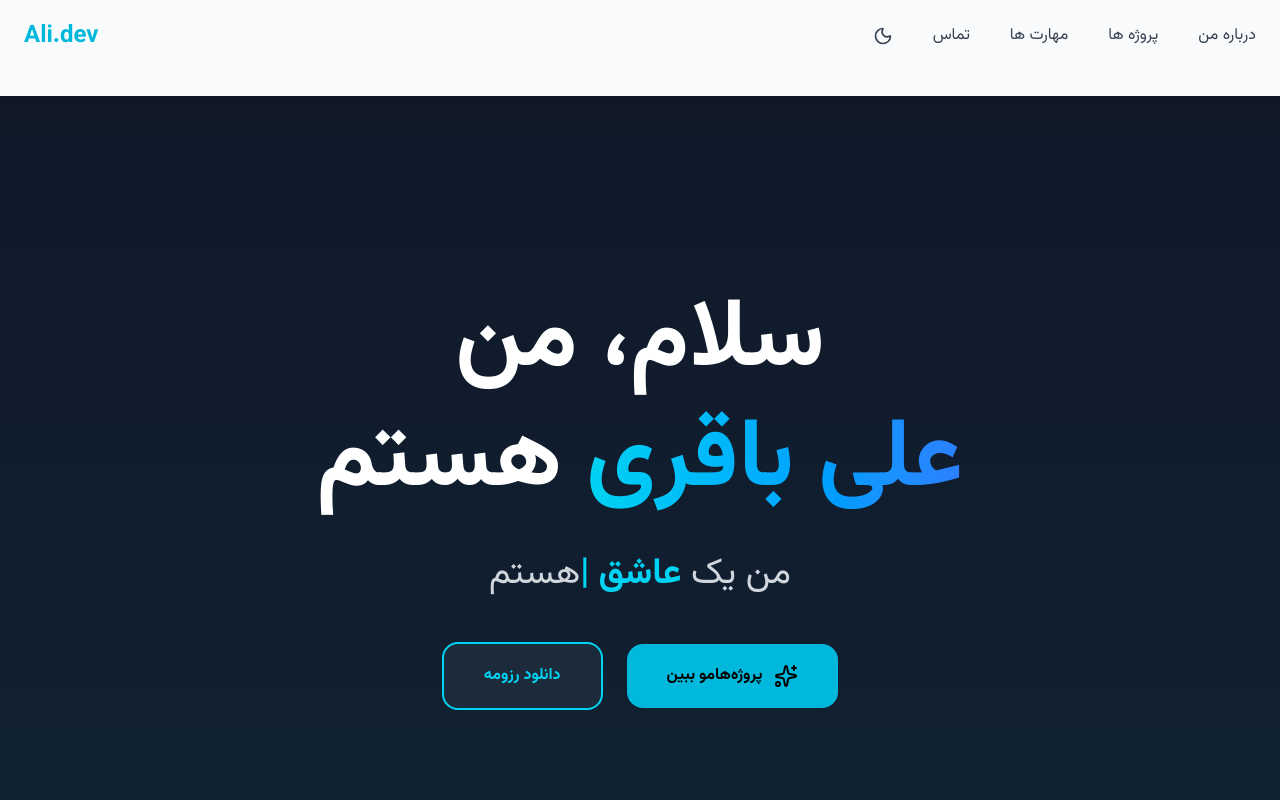
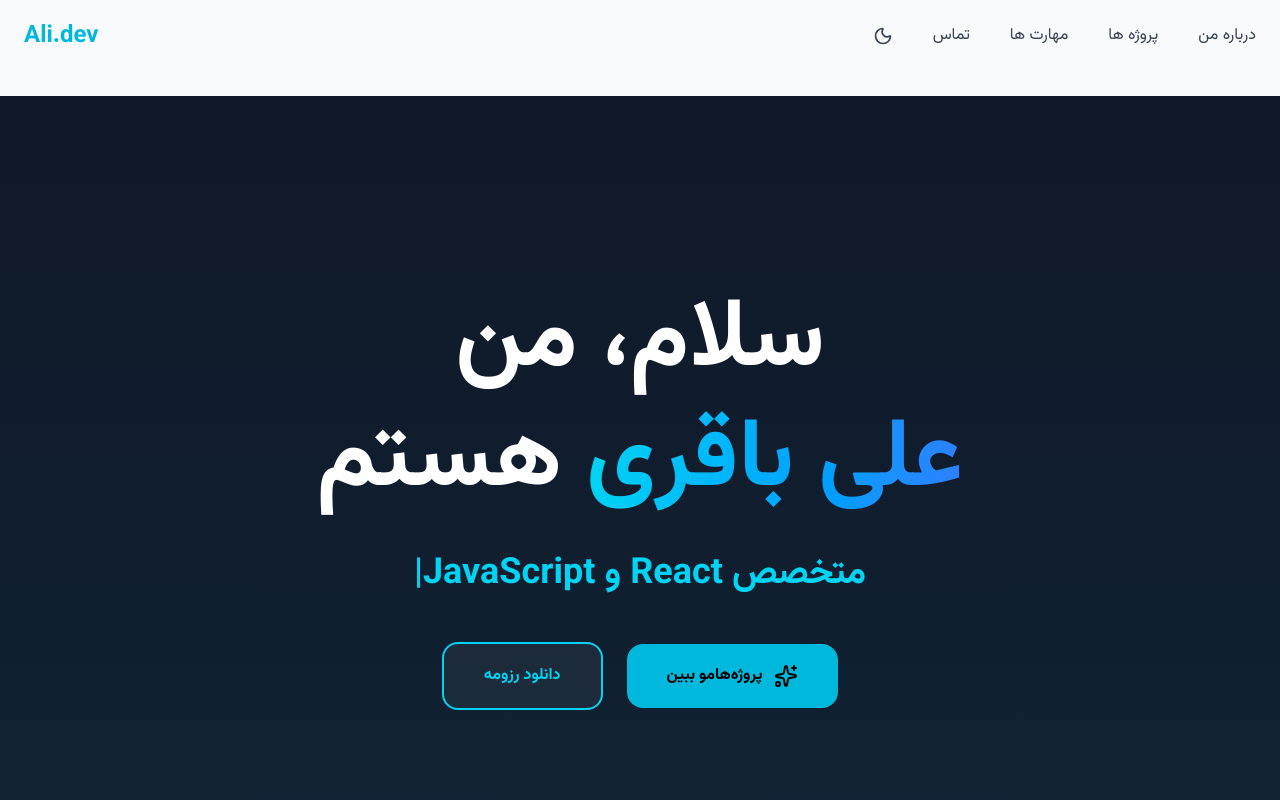
Before and after one commit to Ali4-08/portfolio, a React (Vite) app: page / in a window 1280 px wide. Shown: the top 800 px of the page. Built offline with nearby package versions, Linux system fonts and the light colour scheme.

Commit message:
تغییر متن انیمیشن تایپ و چند تغییر جزیی

```diff
--- a/src/sections/Hero.jsx
+++ b/src/sections/Hero.jsx
@@ -1,4 +1,3 @@
-
 import { motion } from "framer-motion";
 import MotionWrapper from "../components/MotionWrpper";
 import { Sparkles, Mouse } from "lucide-react";
@@ -7,33 +6,34 @@ import { TypeAnimation } from "react-type-animation";
 export default function Hero() {
   return (
     <section className="relative min-h-screen flex items-center justify-center overflow-hidden bg-gray-900 ">
-
       {/* پس‌زمینه پویا */}
       <div className="absolute inset-0 bg-linear-to-t from-cyan-900/20 to-transparent" />
 
-
       {/* محتوای اصلی */}
       <div className="relative z-10 text-center px-6 max-w-5xl mx-auto">
+        <MotionWrapper className="text-4xl md:text-7xl lg:text-8xl font-black text-white leading-tight space-y-8">
+          سلام، من
+          <div>
+            {" "}
+            <span className="text-transparent bg-clip-text bg-linear-to-r from-cyan-400 to-blue-500">
+              علی باقری
+            </span>{" "}
+            هستم
+          </div>
+          {/* تایپ انیمیشن */}
+          <div className="text-xl md:text-4xl text-gray-300 font-light mb-6 sm:mb-12">
 
-        <MotionWrapper className="text-4xl md:text-7xl lg:text-8xl font-black text-white leading-tight space-y-8">
-
-          سلام، من<div> <span className="text-transparent bg-clip-text bg-linear-to-r from-cyan-400 to-blue-500">علی باقری</span> هستم</div>
-
-
-        {/* تایپ انیمیشن */}
-        <div
-          className="text-xl md:text-4xl text-gray-300 font-light mb-6 sm:mb-12">
-
-          من یک{" "}
             <TypeAnimation
               sequence={[
-              "فرانت‌اند دولوپر",
+                "توسعه‌ دهنده فرانت‌ اند حرفه‌ای",
                 2000,
-              "عاشق Tailwind",
+                "متخصص React و JavaScript",
                 2000,
-              "سازنده چیزای خفن",
+                "تسلط کامل بر Tailwind CSS",
                 2000,
-              "React Ninja",
+                "سازنده رابط‌ های کاربری مدرن",
+                2000,
+                "تمرکز بر تجربه کاربری و عملکرد",
                 2000,
               ]}
               wrapper="span"
@@ -41,15 +41,13 @@ export default function Hero() {
               deletionSpeed={65}
               repeat={Infinity}
               className="text-cyan-400 font-bold"
-          />{""}
-          هستم
+            />
+
           </div>
         </MotionWrapper>
 
         {/* دکمه‌ها — نسخه شیشه‌ای + glow */}
-        <div
-          className="flex flex-col sm:flex-row gap-6 justify-center items-center"
-        >
+        <div className="flex flex-col sm:flex-row gap-6 justify-center items-center">
           <a
             href="#projects"
             className="group relative px-10 py-5 bg-cyan-500 text-black font-bold rounded-2xl overflow-hidden transition-all duration-500 hover:scale-110 hover:shadow-2xl hover:shadow-cyan-500/50"
```
Lines whose indentation alone changed are shown as unchanged.
